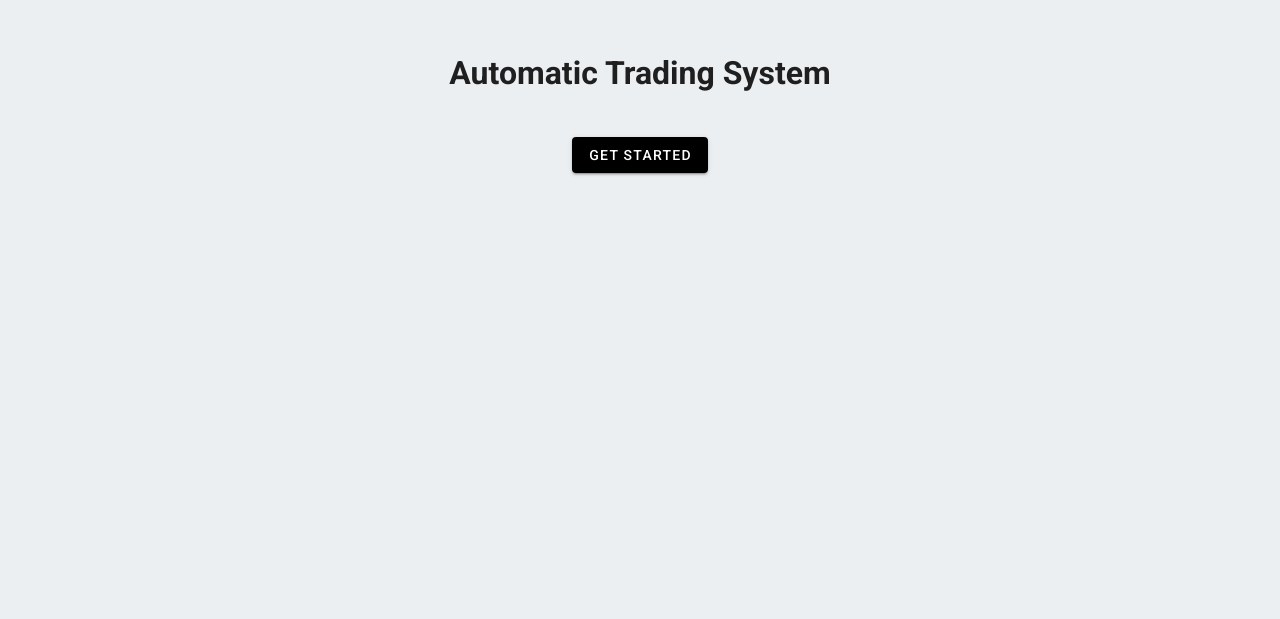
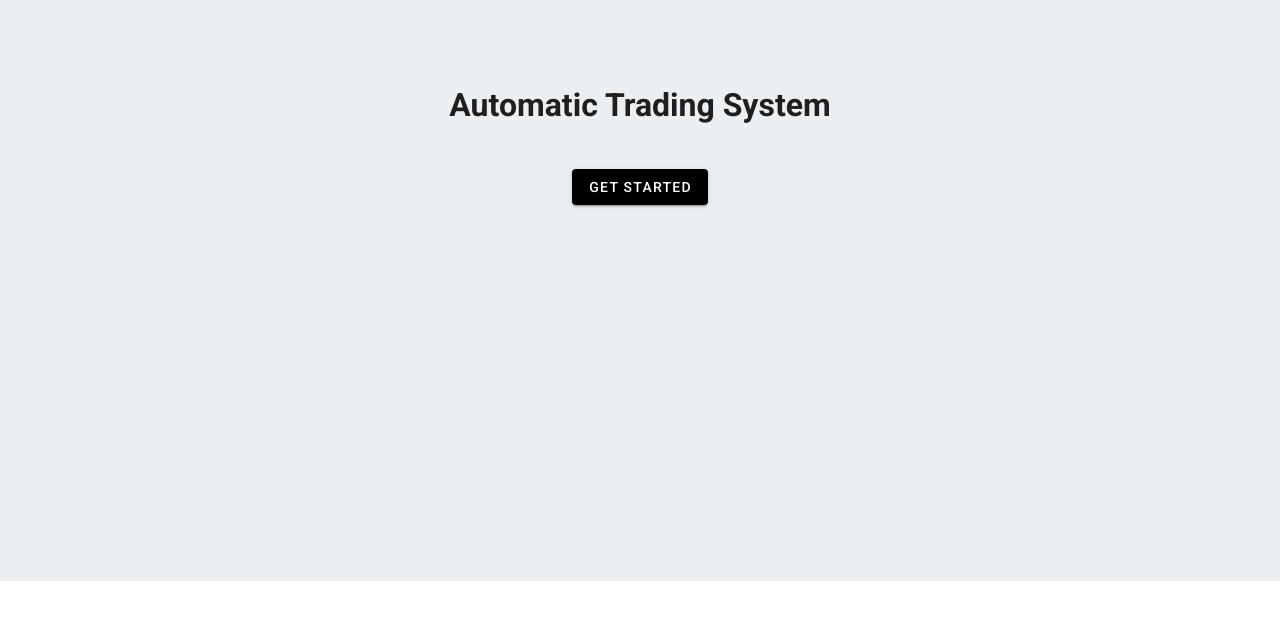
Before and after one commit to serpedious/automatic-trading-system, a Nuxt app in the folder front/: page / in a window 1280 px wide. Shown: the part 219-838 px from the top of the page. After the commit the page ends 800 px from the top, so only its background shows below. Built offline with nearby package versions, Linux system fonts and the light colour scheme.

Commit message:
mod infra

```diff
--- a/front/pages/index.vue
+++ b/front/pages/index.vue
@@ -24,7 +24,7 @@ export default {
 <style scoped>
 .container {
   min-height: 100vh;
-  margin-top: 20%;
+  padding-top: 300px;
   justify-content: center;
   align-items: center;
   text-align: center
```
